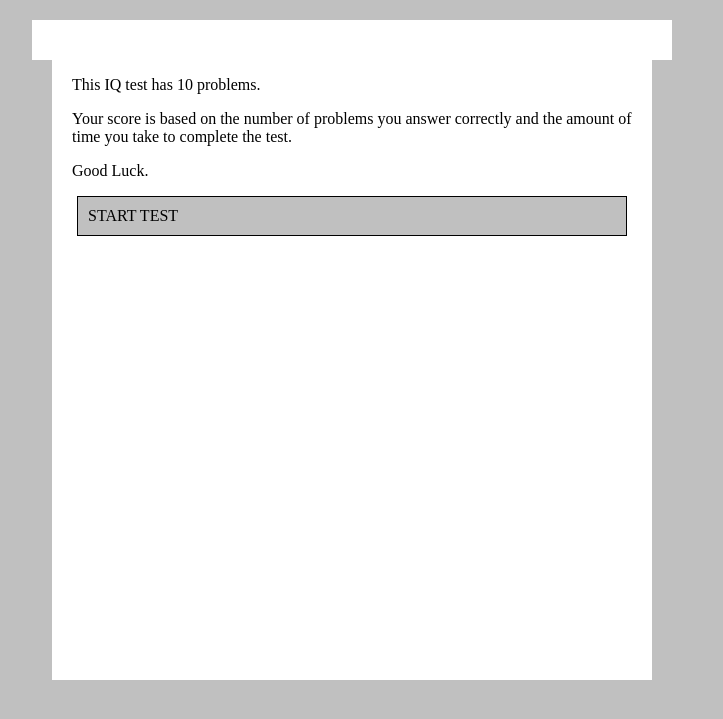
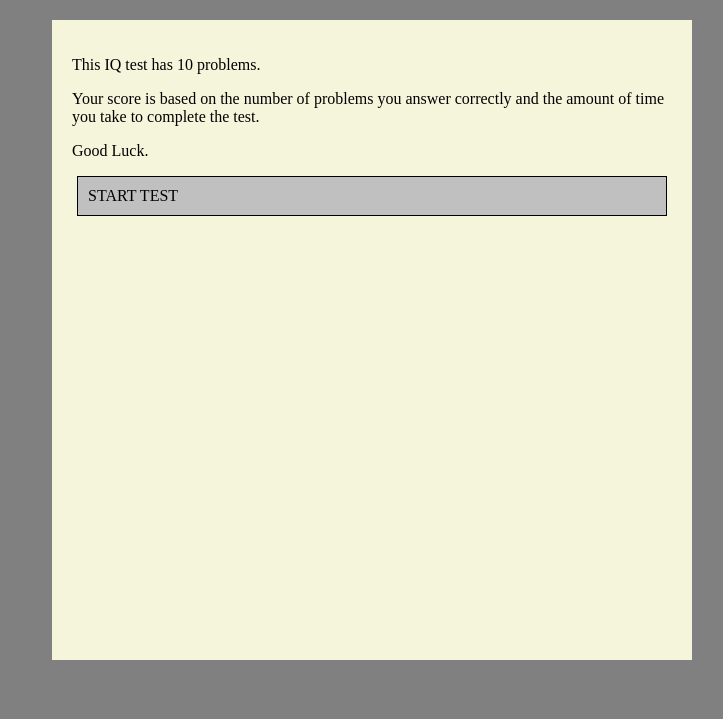
Before and after one commit to Nikola-Petkov/cst336, a PHP site: page /hw/hw4/index.html in a window 1280 px wide. Shown: the top 719 px of the page, without its empty margins (288-1011 px from the left). Run offline with PHP 8.4, Linux system fonts and the light colour scheme.

Commit message:
HW4 styling changes

```diff
--- a/hw/hw4/iq.css
+++ b/hw/hw4/iq.css
@@ -1,7 +1,6 @@
-
 body{
 	margin: 20px;
-	background-color: silver;
+	background-color: gray;
 }
 
 h1{
@@ -11,15 +10,14 @@ h1{
 #wrapper{
 	width: 600px;
 	margin: 0 auto;
-	background-color: white;
-	padding: 20px;
+	background-color: beige;
 }
 
 #introScreen, #testScreen {
 	position: absolute;
-	width: 560px;
+	width: 600px;
 	height: 600px;
-	background-color: white;
+	background-color: beige;
 	padding: 20px;
 }
 
@@ -43,6 +41,7 @@ h1{
 	-khtml-user-select: none;
 	-webkit-user-select: none;
 }
+
 .button:hover{
 	background-color: gray;
 	color: white;
```
